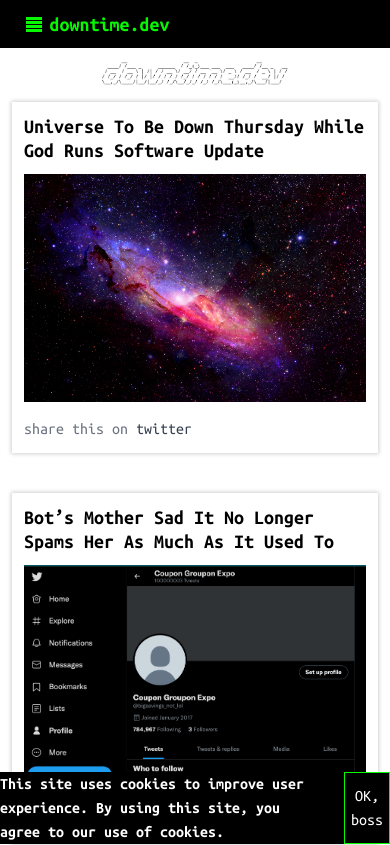
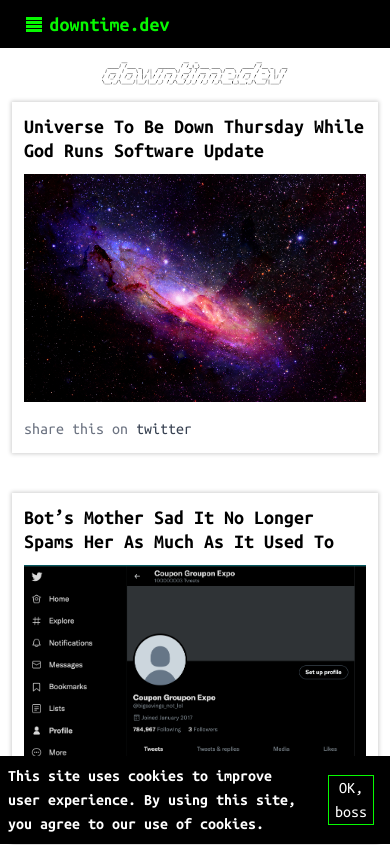
Before and after one commit to gravitational/downtime, a Next.js app: page / in a window 390 px wide. Shown: the top 845 px of the page. Built offline with nearby package versions, Linux system fonts and the light colour scheme; no server answers.

Commit message:
decrease button size on mobile and update margins

```diff
--- a/components/GDPR/GDPR.tsx
+++ b/components/GDPR/GDPR.tsx
@@ -60,12 +60,12 @@ const GDPR = () => {
         ref={gdprBanner}
         className="fixed bottom-0 bg-black z-50 lg:h-10 w-full text-white font-bold align-center flex flex-col justify-center"
       >
-        <div className="flex justify-center">
+        <div className="flex justify-center my-2 mx-2 md:mx-5 align-center">
           This site uses cookies to improve user experience. By using this site,
           you agree to our use of cookies.
           <button
             onClick={handleClick}
-            className=" ml-10 px-1.5 border border-devGreen"
+            className="px-1.5 ml-5 mr-2 md:ml-10 border border-devGreen md:w-[80px] md:h-[28px] md:whitespace-nowrap self-center"
           >
             OK, boss
           </button>
```
